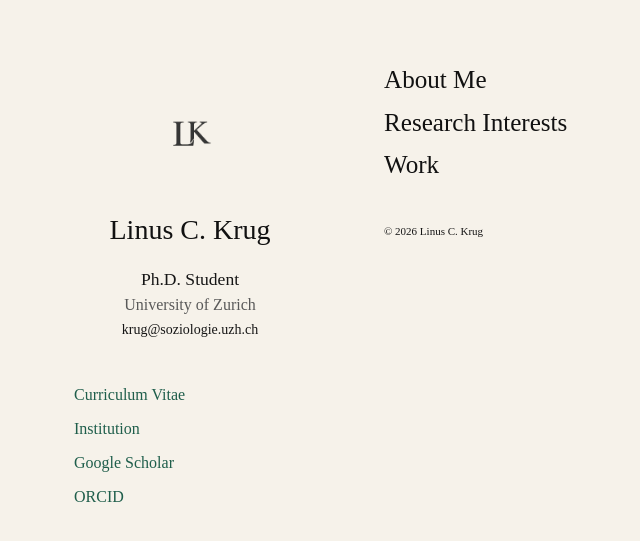
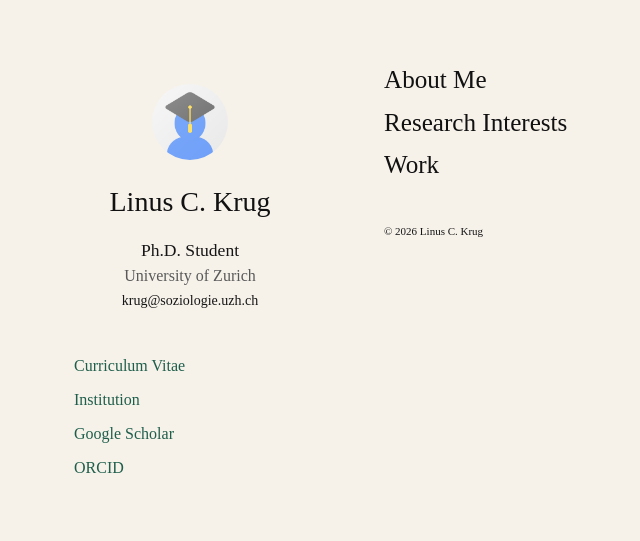
Before and after one commit to linusckrug/linusckrug.github.io, a Jekyll site: the page built from index.md, in a window 1280 px wide. Shown: the top 541 px of the page, without its empty margins (86-726 px from the left). Built offline with Jekyll 4.4.1, drawn with Linux system fonts in a browser that asks for light colours; a style sheet for code colours, icons or effects is not loaded; our own code applies the rules of GitHub Pages for plain Markdown files.

Commit message:
Update _config.yml

```diff
--- a/_config.yml
+++ b/_config.yml
@@ -15,9 +15,9 @@ twitter: https://twitter.com/
 
 # Images (e.g., your profile picture and your website's favicon)
 # "favicon" and "favicon_dark" are used for the light and dark modes, respectively.
-avatar: ./assets/img/favicon.png
-favicon: ./assets/img/lk.png
-favicon_dark: ./assets/img/lk.png
+avatar: /assets/img/avatar.png
+favicon: /assets/img/lk.png
+favicon_dark: /assets/img/lk.png
 
 # Footnote
 # You may use the option to disable the footnote, "Powered by Jekyll and Minimal Light theme."
```
